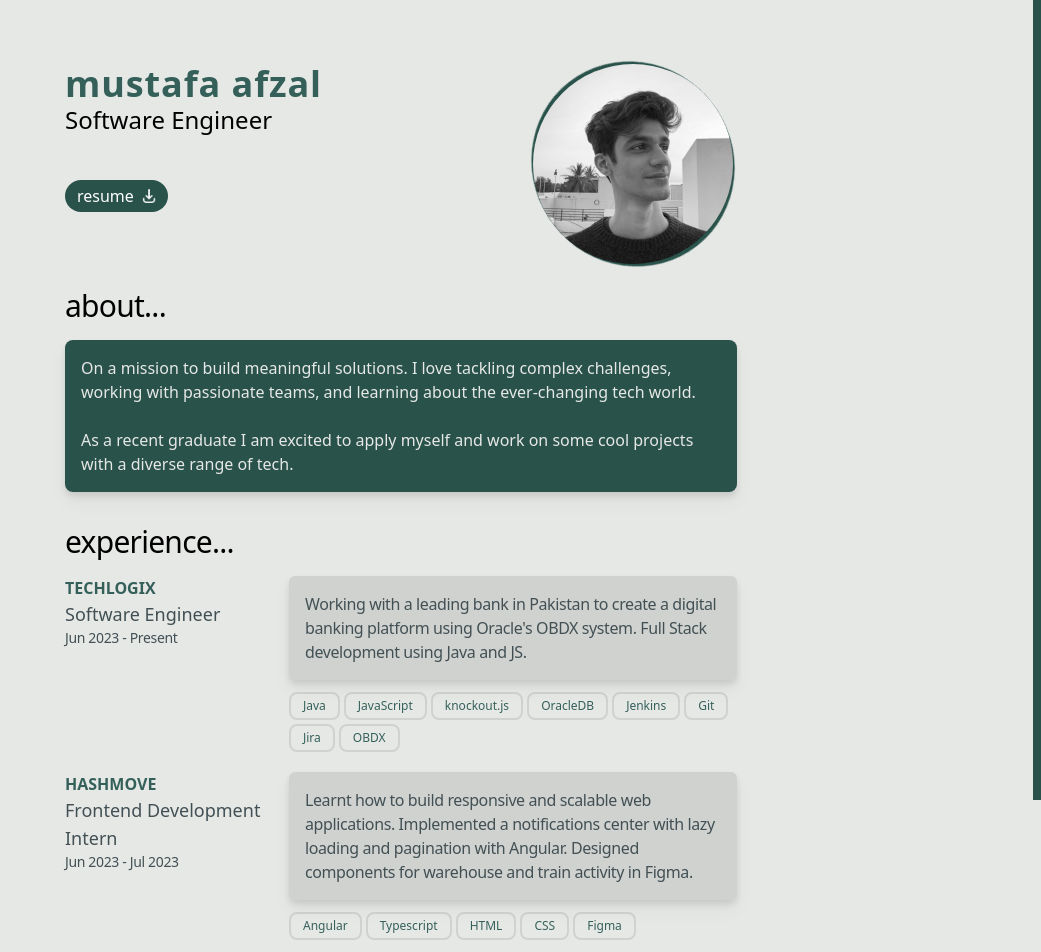
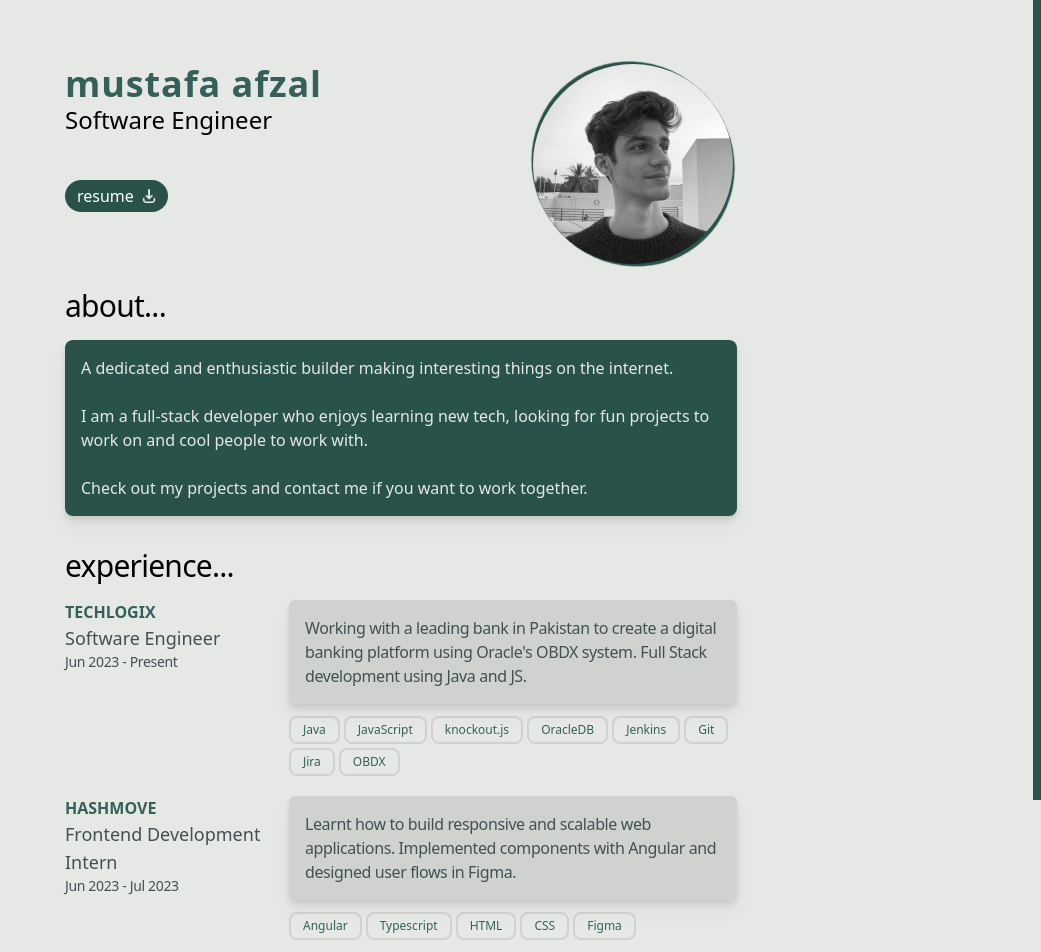
Before and after one commit to Mafzii/portfolio_v1, a Next.js app: page / in a window 1280 px wide. Shown: the top 952 px of the page, without its empty margins (239-1280 px from the left). Built offline with nearby package versions, Linux system fonts and the light colour scheme; some icons are missing.

Commit message:
DEV-9: Final | Some final changes

```diff
--- a/components/About.jsx
+++ b/components/About.jsx
@@ -5,15 +5,21 @@ const About = () => {
     <section id="about" className="my-4">
       <h1 className="text-black text-3xl tracking-tight">about...</h1>
       <div className="grid grid-cols-6">
-        <p className="bg-primary text-background drop-shadow-lg rounded-lg p-4 col-span-6 my-4">
-          On a mission to build meaningful solutions. I love tackling complex
-          challenges, working with passionate teams, and learning about the
-          ever-changing tech world.
+        <div className="bg-primary text-background drop-shadow-lg rounded-lg p-4 col-span-6 my-4">
+          <p>
+            A dedicated and enthusiastic builder making interesting things on
+            the internet.
+          </p>
           <br />
+          <p>
+            I am a full-stack developer who enjoys learning new tech, looking
+            for fun projects to work on and cool people to work with.
+          </p>
           <br />
-          As a recent graduate I am excited to apply myself and work on some
-          cool projects with a diverse range of tech.
-        </p>
+          <p>
+            Check out my projects and contact me if you want to work together.
+          </p>
+        </div>
       </div>
     </section>
   );
--- a/components/Experience.jsx
+++ b/components/Experience.jsx
@@ -21,14 +21,14 @@ const _experience = [
     place: "HASHMOVE",
     title: "Frontend Development Intern",
     date: "Jun 2023 - Jul 2023",
-    info: "Learnt how to build responsive and scalable web applications. Implemented a notifications center with lazy loading and pagination with Angular. Designed components for warehouse and train activity in Figma.",
+    info: "Learnt how to build responsive and scalable web applications. Implemented components with Angular and designed user flows in Figma.",
     tech: ["Angular", "Typescript", "HTML", "CSS", "Figma"],
   },
   {
     place: "MICROSOFT",
     title: "Technical Intern",
     date: "Jun 2018",
-    info: "Compiled a report on the state of Artificial Intelligence in Pakistan by researching about local software houses and start-ups. Performed a training session in the capacity of Technical Intern as per the Microsoft System.",
+    info: "Compiled a report on the state of Artificial Intelligence in Pakistan by researching about local software houses and start-ups.",
   },
 ];
 
--- a/components/Navbar.jsx
+++ b/components/Navbar.jsx
@@ -63,9 +63,7 @@ const Navbar = () => {
       return;
     }
     if (response.message === "Message sent") {
-      setSuccess(
-        "Thank you for reaching out!"
-      );
+      setSuccess("Thank you for reaching out!");
     }
   };
 
@@ -75,7 +73,7 @@ const Navbar = () => {
       <div className="flex flex-wrap-reverse justify-center md:justify-between">
         <div className="w-fit">
           <h1 className="text-4xl font-bold tracking-wide mt-3 md:mt-0">
-            <a href="/">mustafa afzal</a>
+            mustafa afzal
           </h1>
           <h2 className="text-black text-2xl text-center md:text-left mb-3 md:mb-0">
             Software Engineer
@@ -91,14 +89,14 @@ const Navbar = () => {
               />
               <SocialIcon
                 className="me-3"
-                url="https://instagram.com/mustafa_afzal/"
+                url="https://linkedin.com/in/mustafa-afzal"
                 bgColor={"#29524A"}
                 style={{ height: "2rem", width: "2rem" }}
                 target="_blank"
               />
               <SocialIcon
                 className="me-3"
-                url="https://linkedin.com/in/mustafa-afzal"
+                url="https://instagram.com/mustafa_afzal/"
                 bgColor={"#29524A"}
                 style={{ height: "2rem", width: "2rem" }}
                 target="_blank"
@@ -157,7 +155,7 @@ const Navbar = () => {
                   <a onClick={() => scrollTo("projects")}>/projects</a>
                 </p>
               </div>
-              <div className="flex p-1 bg-secondary rounded-md my-auto w-fit me-2 md:me-0">
+              <div className="flex p-1 bg-secondary hover:bg-primary rounded-md my-auto w-fit me-2 md:me-0">
                 <p className="px-2 text-white cursor-pointer">
                   <a onClick={() => setShowContactForm(true)}>contact me</a>
                 </p>
@@ -194,16 +192,28 @@ const Navbar = () => {
                 </p>
               </div>
               <form noValidate onSubmit={handleContactFormSubmit}>
+                <AnimatePresence>
                   {error && (
-                  <div className="text-center bg-red-100 text-red-500 p-2 rounded-md mb-2">
+                    <motion.div
+                      initial={{ opacity: 0 }}
+                      animate={{ opacity: 1 }}
+                      exit={{ opacity: 0 }}
+                      className="text-center bg-red-100 text-red-500 p-2 rounded-md mb-2"
+                    >
                       {error}
-                  </div>
+                    </motion.div>
                   )}
                   {success && (
-                  <div className="text-center bg-green-100 text-green-500 p-2 rounded-md mb-2">
+                    <motion.div
+                      initial={{ opacity: 0 }}
+                      animate={{ opacity: 1 }}
+                      exit={{ opacity: 0 }}
+                      className="text-center bg-green-100 text-green-500 p-2 rounded-md mb-2"
+                    >
                       {success}
-                  </div>
+                    </motion.div>
                   )}
+                </AnimatePresence>
                 <div className="flex flex-col">
                   <label htmlFor="name">
                     Name <span className="text-red-500">*</span>
```
Lines whose indentation alone changed are shown as unchanged.
